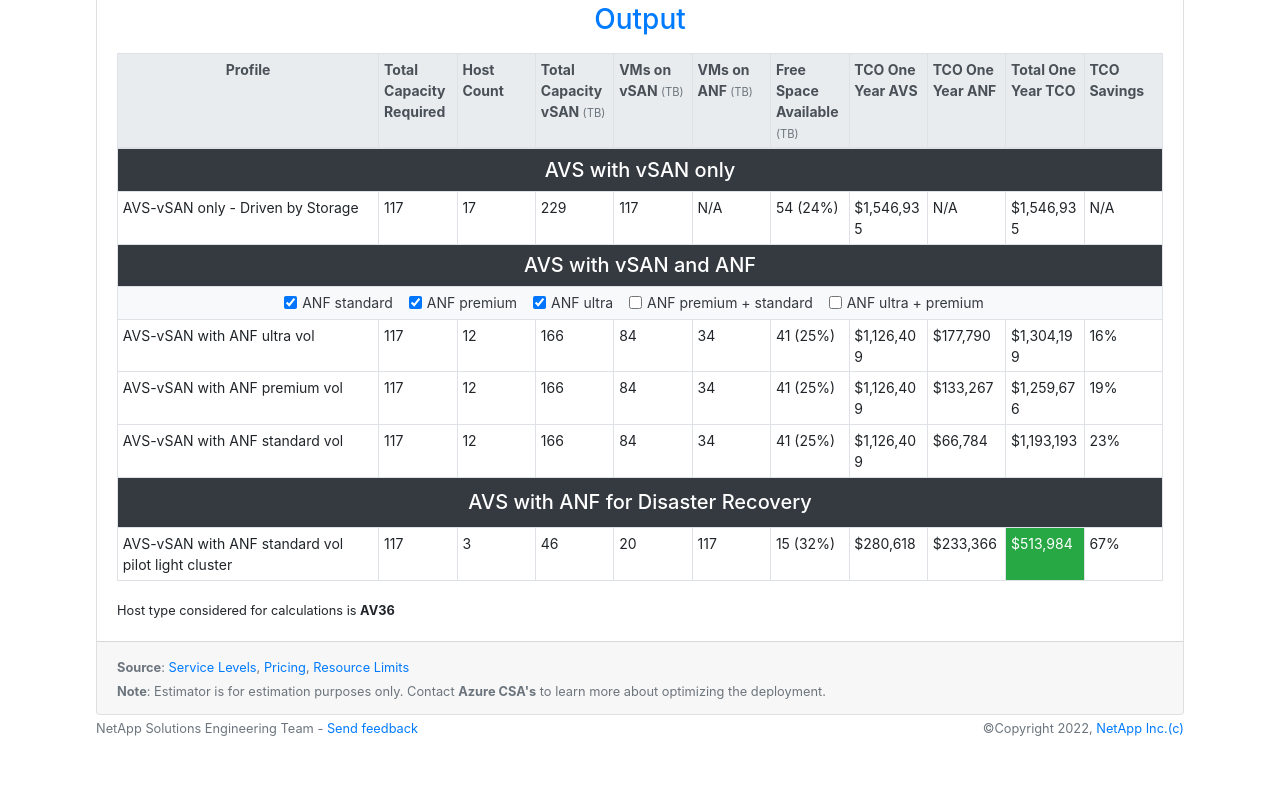
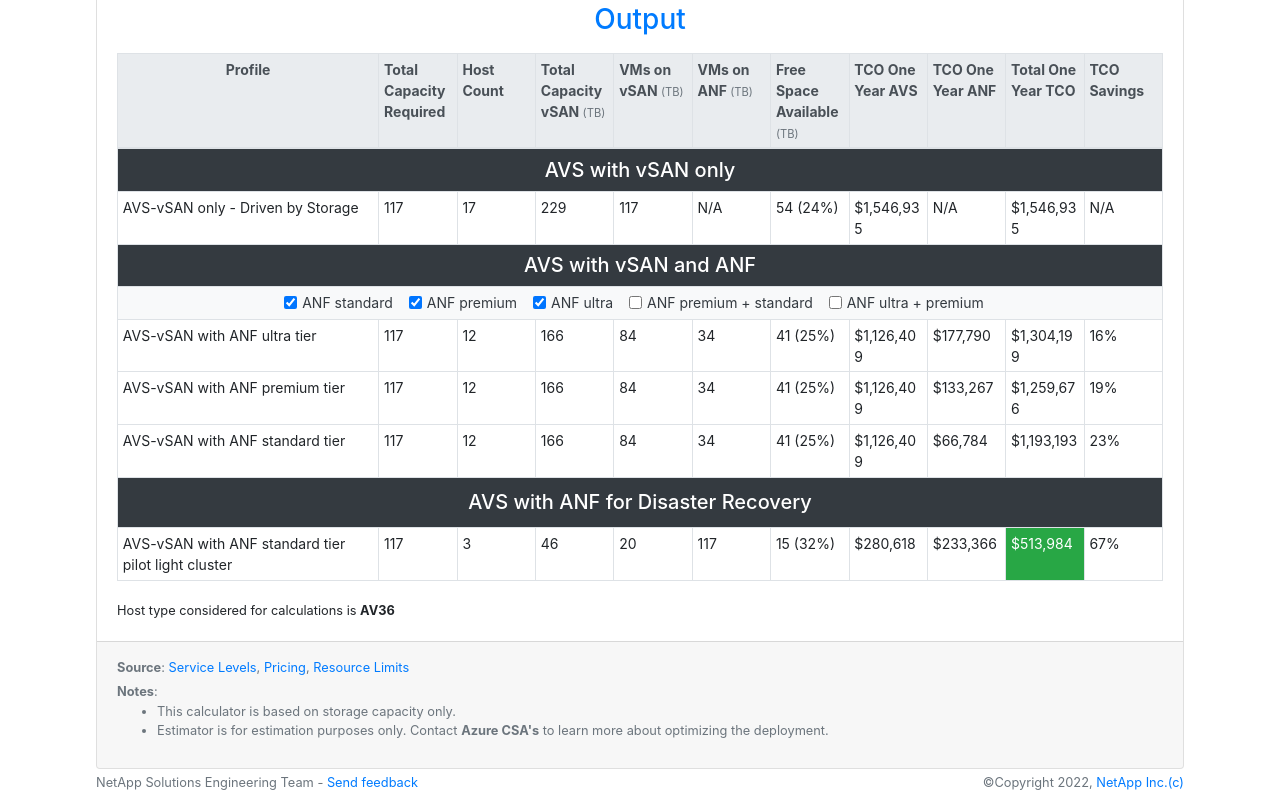
Before and after one commit to ntapsol/anfavstcosizerint, a plain HTML site: page index.html in a window 1280 px wide. Shown: the part 469-1278 px from the top of the page. Before the commit the page ends 1224 px from the top, so only its background shows below. Drawn offline with nearby package versions, Linux system fonts and the light colour scheme.

Commit message:
Version and info update

```diff
--- a/index.html
+++ b/index.html
@@ -348,13 +348,13 @@
 
              document.getElementById("avs1_profile").innerText = "AVS-vSAN only - " + profile;
              //document.getElementById("avs2_profile").innerText = "AVS-vSAN with additional capacity";
-             document.getElementById("avs3_profile").innerText = "AVS-vSAN with ANF premium vol";
-             document.getElementById("avs4_profile").innerText = "AVS-vSAN with ANF premium/standard vol (perf optimized)";
-             document.getElementById("avs5_profile").innerText = "AVS-vSAN with ANF standard vol pilot light cluster";
-             document.getElementById("avs6_profile").innerText = "AVS-vSAN with ANF standard vol zero host footprint";
-             document.getElementById("avs7_profile").innerText = "AVS-vSAN with ANF standard vol";
-             document.getElementById("avs8_profile").innerText = "AVS-vSAN with ANF ultra vol";
-             document.getElementById("avs9_profile").innerText = "AVS-vSAN with ANF ultra/premium vol (Perf optimized)";
+             document.getElementById("avs3_profile").innerText = "AVS-vSAN with ANF premium tier";
+             document.getElementById("avs4_profile").innerText = "AVS-vSAN with ANF premium/standard tier (perf optimized)";
+             document.getElementById("avs5_profile").innerText = "AVS-vSAN with ANF standard tier pilot light cluster";
+             document.getElementById("avs6_profile").innerText = "AVS-vSAN with ANF standard tier zero host footprint";
+             document.getElementById("avs7_profile").innerText = "AVS-vSAN with ANF standard tier";
+             document.getElementById("avs8_profile").innerText = "AVS-vSAN with ANF ultra tier";
+             document.getElementById("avs9_profile").innerText = "AVS-vSAN with ANF ultra/premium tier (Perf optimized)";
 
              //document.getElementById("avs1_tcoavs").innerText = "$" + numberWithCommas(Math.round(tcooneyearavs1));
              document.getElementById("avs2_tcoavs").innerText = "$" + numberWithCommas(Math.round(tcooneyearavs2));
@@ -525,7 +525,7 @@
          <div class="card ml-5 mr-5">
             <div class="card-header">
                <div class="h5"><img src="anficon.png" class="float-left" height="40"></div>
-               <div class="float-left"><span class="h5">&nbsp&nbspAzure NetApp Files datastore TCO Estimator</span></div>
+               <div class="float-left"><span class="h5">&nbsp&nbspAzure NetApp Files datastore TCO Estimator </span><sup class="text-muted">(v1)</sup></div>
             </div>
             <div class="card-body">
                <div class="h5">Sizer Input</div>
@@ -981,7 +981,7 @@
             <div class="card-footer">
                <small class="text-muted"><b>Source</b>: <a href="https://docs.microsoft.com/en-us/azure/azure-netapp-files/azure-netapp-files-service-levels">Service Levels</a>, <a href="https://azure.microsoft.com/en-us/pricing/details/netapp/">Pricing</a>, <a href="https://docs.microsoft.com/en-us/azure/azure-netapp-files/azure-netapp-files-resource-limits">Resource Limits</a>
                </small><br>
-               <small class="text-muted"><b>Note</b>: Estimator is for estimation purposes only. Contact <b>Azure CSA's</b> to learn more about optimizing the deployment.</small>
+               <small class="text-muted"><b>Notes</b>: <ul><li>This calculator is based on storage capacity only. </li><li>Estimator is for estimation purposes only. Contact <b>Azure CSA's</b> to learn more about optimizing the deployment.</li></small>
             </div>
          </div>
          <div class="row mb-3">
```
